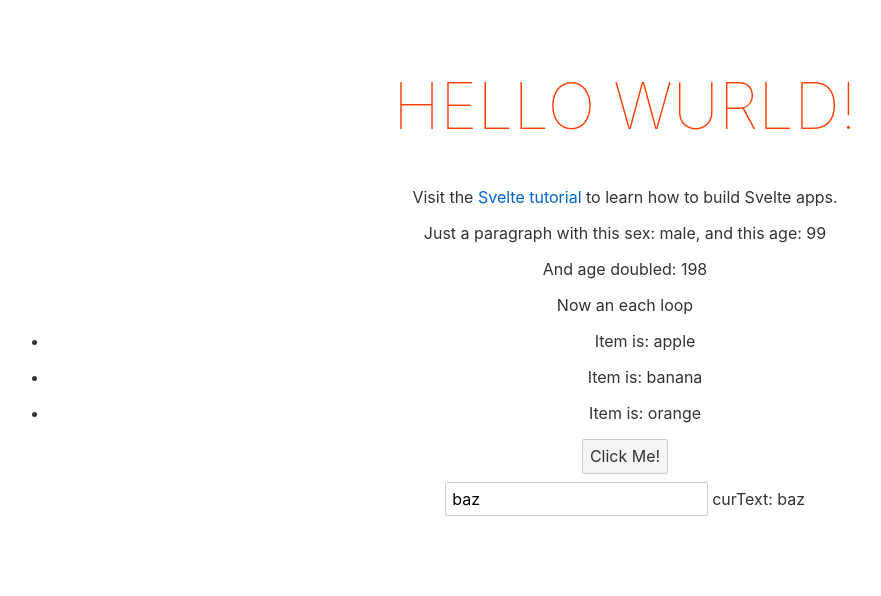
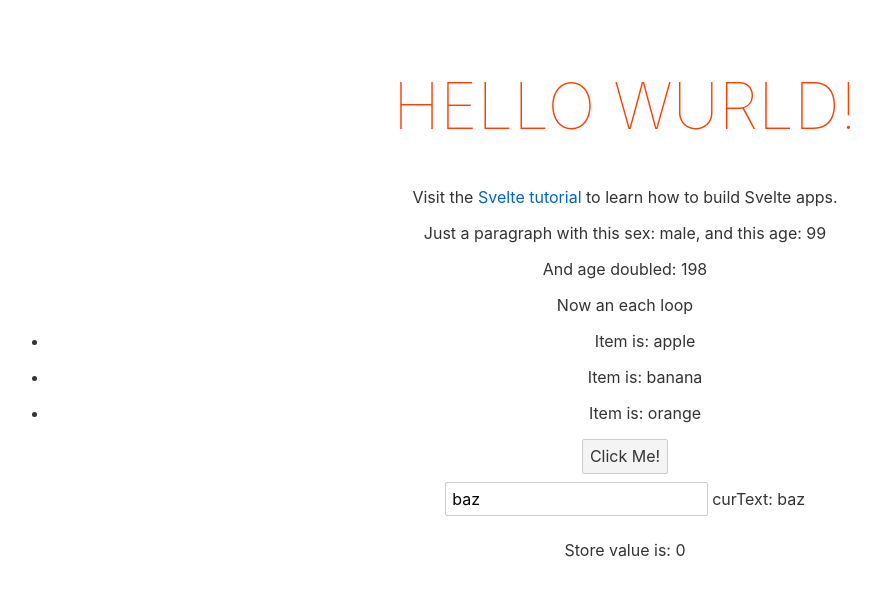
Before and after one commit to peterhoward42/svelte-learning, a Svelte app: page / in a window 1280 px wide. Shown: the top 596 px of the page, without its empty margins (15-896 px from the left). Built offline with nearby package versions, Linux system fonts and the light colour scheme.

Commit message:
Include consumption of a store

```diff
--- a/src/App.svelte
+++ b/src/App.svelte
@@ -1,21 +1,28 @@
 <script>
+
+	// Import custom cpts we are going to use.
+	import Inner from "./Inner.svelte";
+	import InnerCpt from "./Inner.svelte";
+	import BtnEmitter from "./BtnEmitter.svelte"
+	import TimedInput from "./TimedInput.svelte"
+	import ConsumesStore from "./ConsumesStore.svelte"
+
+	// Expose some plain objects.
 	export let name;
 
+	// Assemble some props we are going to use into an object.
 	const innerProps = {
 		sex: "male",
 		age: 99,
 	};
 
-	import Inner from "./Inner.svelte";
-	import InnerCpt from "./Inner.svelte";
-	import BtnEmitter from "./BtnEmitter.svelte"
-	import TimedInput from "./TimedInput.svelte"
 
+	// Define handler for mouse moved.
 	function handleMouseMoved(event) {
 		console.log('Received mouse move evt')
 	}
 
-	// Handler for the child BtnEmitter component's events.
+	// Define handler for the child BtnEmitter component's events.
 	function handleBtnEmitterEvt(event) {
 		console.log("Click count: ", event.detail.count)
 	}
@@ -39,6 +46,10 @@
 
 		<!-- Include a cpt that shows 2-way data binding -->
 		<TimedInput></TimedInput>
+
+		<!-- Include a cpt that consumes a store value -->
+		<ConsumesStore></ConsumesStore>
+
 	</div>
 </main>
 
--- a/src/BtnEmitter.svelte
+++ b/src/BtnEmitter.svelte
@@ -1,19 +1,21 @@
 <script>
     import { createEventDispatcher } from "svelte";
+    import { clickCount } from "./store.js"
+
     const dispatch = createEventDispatcher();
 
     let clicks = 0;
 
     function handleClicked() {
         clicks++
-        // The first argument to dispatched defines the string that
-        // a subscriber uses as per : on:custombuttonclicked.
-
+        // Emit an event.
         // The event payload object is available to the subscriber from
         // evt.detail.
         dispatch("custombuttonclicked", {
             count: clicks,
         });
+        // Update the store similarly.
+        clickCount.set(clicks)
     }
 </script>
 
--- /dev/null
+++ b/src/ConsumesStore.svelte
@@ -0,0 +1,6 @@
+<script>
+    import { clickCount } from "./store.js"
+</script>
+
+<!-- A MVP component to show consumption of a store -->
+<p>Store value is: {$clickCount}</p>
--- /dev/null
+++ b/src/store.js
@@ -0,0 +1,7 @@
+// Note PLAIN JS - not a svelte file.
+
+// Exposes a writable store called clickCount
+
+import { writable } from 'svelte/store';
+
+export const clickCount = writable(0);
```
